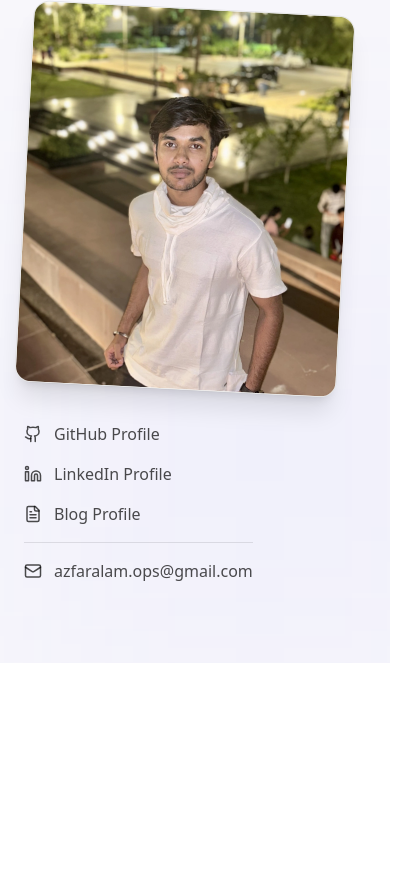
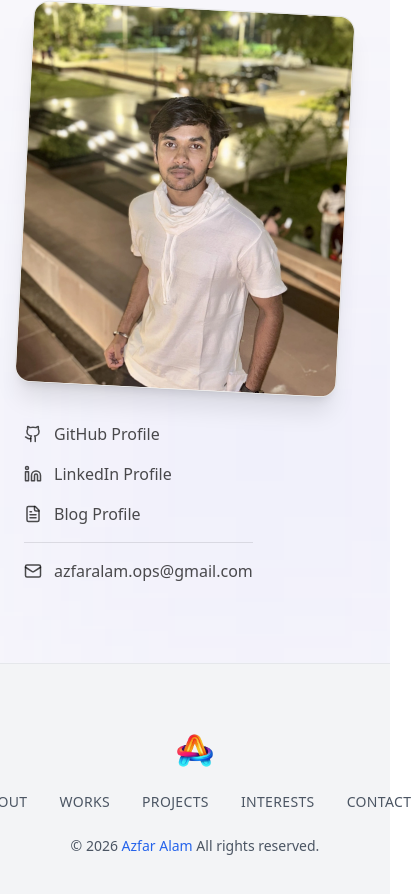
Before and after one commit to mdazfar2/AizzOps, a React (Vite) app: page /about in a window 390 px wide. Shown: the part 4111-5005 px from the top of the page, 411 px wide, since content can reach past the window. Before the commit the page ends 4774 px from the top, so only its background shows below. Built offline with nearby package versions, Linux system fonts and the light colour scheme.

Commit message:
link clickable

```diff
--- a/src/App.jsx
+++ b/src/App.jsx
@@ -77,6 +77,7 @@ function App() {
             <>
               <Navbar />
               <About />
+              <Footer />
             </>
           }
         />
--- a/src/components/Footer.jsx
+++ b/src/components/Footer.jsx
@@ -1,7 +1,24 @@
 import React from "react";
+import { Link, useLocation, useNavigate } from 'react-router-dom';
 
 export default function Footer() {
   const currentYear = new Date().getFullYear();
+  const navigate = useNavigate();
+  const location = useLocation();
+
+  const scrollToSection = (id) => {
+    if (location.pathname !== '/') {
+      navigate('/');
+      setTimeout(() => {
+        const element = document.getElementById(id);
+        if (element) element.scrollIntoView({ behavior: 'auto' });
+      }, 100);
+      return;
+    }
+
+    const element = document.getElementById(id);
+    if (element) element.scrollIntoView({ behavior: 'auto' });
+  };
 
   return (
     <footer className="bg-gray-100 text-gray-600 py-16 border-t border-gray-200">
@@ -9,20 +26,34 @@ export default function Footer() {
 
         {/* Logo */}
         <div className="flex justify-center mb-6">
-          <img
-            src="assets/img/Azfar-fevico.webp"
-            alt="logo"
-            className="w-10 h-10 object-contain"
-          />
+          <Link to="/" onClick={() => window.scrollTo({ top: 0, behavior: 'smooth' })}>
+            <img
+              src="assets/img/Azfar-fevico.webp"
+              alt="logo"
+              className="w-10 h-10 object-contain"
+            />
+          </Link>
         </div>
 
         {/* Navigation */}
         <div className="flex justify-center gap-8 text-sm tracking-wide mb-6">
-          <a href="#home" className="hover:text-black transition">HOME</a>
-          <a href="#about" className="hover:text-black transition">ABOUT</a>
-          <a href="#work" className="hover:text-black transition">WORKS</a>
-          <a href="#blogs" className="hover:text-black transition">BLOGS</a>
-          <a href="#contact" className="hover:text-black transition">CONTACT</a>
+          <Link to="/about" className="hover:text-black transition">ABOUT</Link>
+          <Link to="/works" className="hover:text-black transition">WORKS</Link>
+          <Link to="/project" className="hover:text-black transition">PROJECTS</Link>
+          <button
+            type="button"
+            onClick={() => scrollToSection('interests')}
+            className="hover:text-black transition"
+          >
+            INTERESTS
+          </button>
+          <button
+            type="button"
+            onClick={() => scrollToSection('contact')}
+            className="hover:text-black transition"
+          >
+            CONTACT
+          </button>
         </div>
 
         {/* Copyright */}
--- a/src/components/Navbar.jsx
+++ b/src/components/Navbar.jsx
@@ -14,11 +14,11 @@ export default function Navbar() {
       // Timeout isliye taaki page load hone ke baad scroll trigger ho
       setTimeout(() => {
         const element = document.getElementById(id);
-        if (element) element.scrollIntoView({ behavior: 'smooth' });
+        if (element) element.scrollIntoView({ behavior: 'auto' });
       }, 100);
     } else {
       const element = document.getElementById(id);
-      if (element) element.scrollIntoView({ behavior: 'smooth' });
+      if (element) element.scrollIntoView({ behavior: 'auto' });
     }
     setIsOpen(false);
   };
@@ -70,7 +70,7 @@ export default function Navbar() {
               </button>
               <button
                 onClick={() => scrollToSection('contact')}
-                className="bg-gradient-to-r from-[#ff7b00] via-[#ff3b8f] to-[#19c3ff] text-[#0c0a12] px-6 py-2 rounded-full hover:shadow-lg transition-all duration-300"
+                className="text-gray-800 hover:text-[#ff3b8f] transition-colors font-medium"
               >
                 Contact
               </button>
@@ -121,7 +121,7 @@ export default function Navbar() {
             </button>
             <button
               onClick={() => scrollToSection('contact')}
-              className="block w-full text-left px-3 py-2 bg-gradient-to-r from-[#ff7b00] via-[#ff3b8f] to-[#19c3ff] text-[#0c0a12] rounded-lg mt-2 font-medium"
+              className="block w-full text-left px-3 py-2 text-gray-800 hover:bg-[#fff2e6] rounded-lg transition-colors"
             >
               Contact
             </button>
--- a/src/components/homepage/Contact.jsx
+++ b/src/components/homepage/Contact.jsx
@@ -1,6 +1,6 @@
 const Contact = () => {
 	return (
-		<section className="relative overflow-hidden bg-[#f9fafb] text-[#0f172a] py-24 px-6 md:px-12 lg:px-20">
+		<section id="contact" className="relative overflow-hidden bg-[#f9fafb] text-[#0f172a] py-24 px-6 md:px-12 lg:px-20">
 			{/* Soft glow accents */}
 			<div className="pointer-events-none absolute -left-20 top-10 h-72 w-72 rounded-full bg-purple-300/20 blur-3xl" />
 			<div className="pointer-events-none absolute -right-32 bottom-0 h-80 w-80 rounded-full bg-purple-200/30 blur-3xl" />
```
